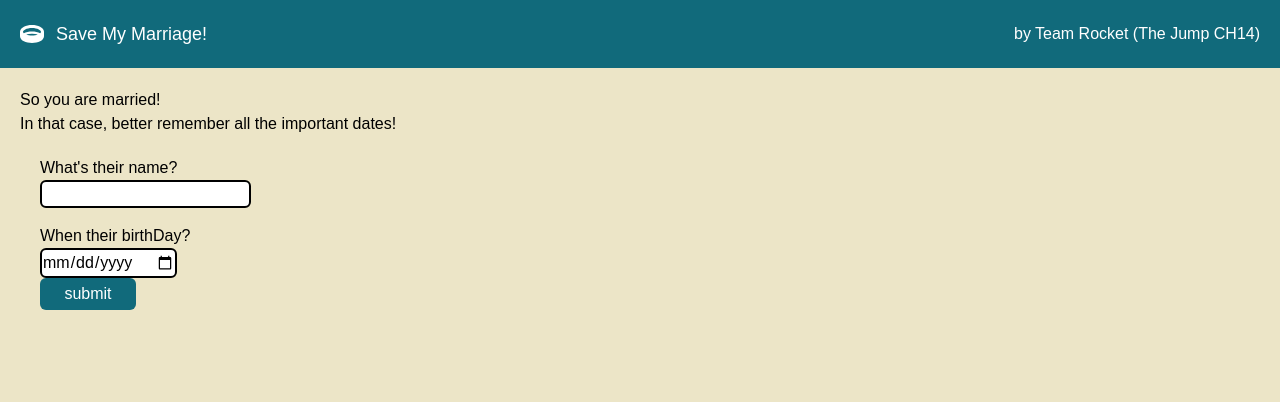
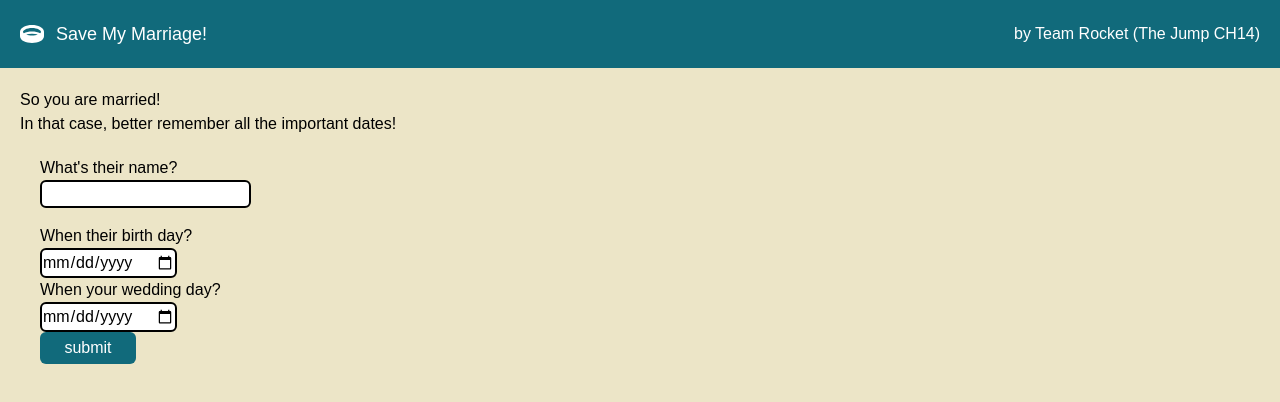
Before and after one commit to shubsmastan/anniversary-reminder, a React (Vite) app: page / in a window 1280 px wide. Both pictures are taken after a click on the button "Yes". Shown: the top 402 px of the page. Built offline with nearby package versions, Linux system fonts and the light colour scheme; a web font is replaced by a local one.

Commit message:
redux store connected to the form

```diff
--- a/src/components/Button.tsx
+++ b/src/components/Button.tsx
@@ -1,6 +1,6 @@
 interface ButtonProps {
   text: string;
-  handleClick: () => void;
+  handleClick: (e: React.MouseEvent<HTMLButtonElement>) => void;
 }
 
 const Button = ({ text, handleClick }: ButtonProps) => {
@@ -8,7 +8,8 @@ const Button = ({ text, handleClick }: ButtonProps) => {
     <div>
       <button
         className="rounded-md px-2 py-1 w-24 text-white bg-[#116A7B]"
-        onClick={handleClick}>
+        onClick={handleClick}
+      >
         {text}
       </button>
     </div>
--- a/src/components/Form.tsx
+++ b/src/components/Form.tsx
@@ -1,17 +1,39 @@
 import React, { useState } from "react";
 import Button from "./Button";
+import { useDispatch } from "react-redux";
+import { setName as setStoreName, setKeyDates } from "../store/mainSlice";
 
 const Form = () => {
+  const dispatch = useDispatch();
+
   const [name, setName] = useState("");
   const [birtdayDate, setBirtdayDate] = useState("");
+  const [weddingDate, setWeddingDate] = useState("");
 
   const handleChange = (e: React.ChangeEvent<HTMLInputElement>) => {
     setName(e.target.value);
     // console.log(value);
   };
 
-  const onInput = (e: React.ChangeEvent<HTMLInputElement>) => {
+  const onDInput = (e: React.ChangeEvent<HTMLInputElement>) => {
     setBirtdayDate(e.target.value);
+  };
+
+  const onWInput = (e: React.ChangeEvent<HTMLInputElement>) => {
+    setWeddingDate(e.target.value);
+  };
+
+  const handleSubmit = (e: React.MouseEvent<HTMLButtonElement>) => {
+    e.preventDefault();
+    dispatch(setStoreName(name));
+    dispatch(
+      setKeyDates({
+        birthDate: birtdayDate,
+        weddingDate: weddingDate,
+      })
+    );
+
+    // alert("hey");
   };
 
   return (
@@ -26,20 +48,25 @@ const Form = () => {
           onChange={handleChange}
         />
 
-        <p>When their birthDay?</p>
+        <p>When their birth day?</p>
         <input
           className="border-2 border-black rounded-md"
           type="date"
-          id="dateInput"
-          value="{birtdayDate}"
-          onChange={onInput}></input>
+          id="bDateInput"
+          value={birtdayDate}
+          onChange={onDInput}
+        ></input>
 
-        <Button
-          text="submit"
-          handleClick={() => {
-            console.log("TypeScript is annoying");
-          }}
-        />
+        <p>When your wedding day?</p>
+        <input
+          className="border-2 border-black rounded-md"
+          type="date"
+          id="wDateInput"
+          value={weddingDate}
+          onChange={onWInput}
+        ></input>
+
+        <Button text="submit" handleClick={handleSubmit} />
       </form>
     </>
   );
--- a/src/store/initialState.ts
+++ b/src/store/initialState.ts
@@ -3,6 +3,7 @@
 export interface StateType {
   keyDates: { birthDate: string; weddingDate: string };
   screenMode: number;
+  name: string;
 }
 
 export const initialState: StateType = {
@@ -11,4 +12,5 @@ export const initialState: StateType = {
     weddingDate: "",
   },
   screenMode: 0,
+  name: "",
 };
--- a/src/store/mainSlice.ts
+++ b/src/store/mainSlice.ts
@@ -9,24 +9,27 @@ export const mainSlice = createSlice({
 
   reducers: {
     // save the registration input values
-    setDate: (state, action) => {
-      // eslint-disable-next-line @typescript-eslint/no-unsafe-assignment
+    setKeyDates: (state, action) => {
       state.keyDates = action.payload;
     },
 
     // set screen mode
     setScreenMode: (state, action) => {
-      // eslint-disable-next-line @typescript-eslint/no-unsafe-assignment
       state.screenMode = action.payload;
+    },
+
+    setName: (state, action) => {
+      state.name = action.payload;
     },
   },
 });
 
 // exporting the reducer functions
-export const { setDate, setScreenMode } = mainSlice.actions;
+export const { setKeyDates, setScreenMode, setName } = mainSlice.actions;
 
 // exporting the selectors
 export const selectKeyDate = (state: RootState) => state.main.keyDates;
 export const selectScreenMode = (state: RootState) => state.main.screenMode;
+export const selectName = (state: RootState) => state.main.name;
 
 export default mainSlice.reducer;
```
